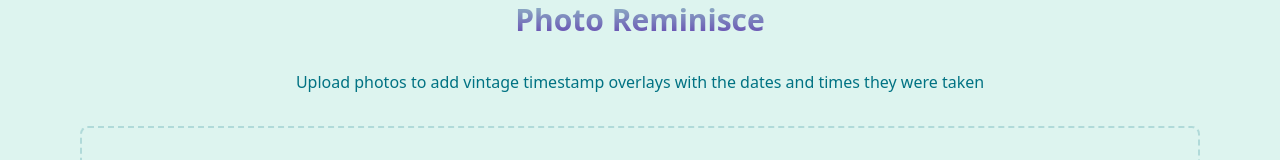
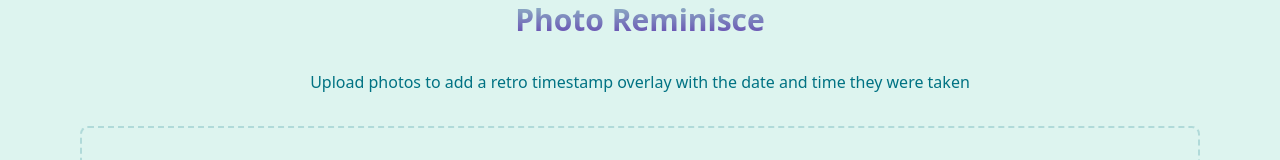
Before and after one commit to ledkhoa/photo-reminisce, a React (Vite) app: page / in a window 1280 px wide. Shown: the part 206-366 px from the top of the page. Built offline with nearby package versions, Linux system fonts and the light colour scheme.

Commit message:
update copy

```diff
--- a/src/App.tsx
+++ b/src/App.tsx
@@ -45,10 +45,12 @@ function App() {
 
   return (
     <main className='container mx-auto py-10 px-4 max-w-6xl'>
-      <img src='logo.png' className='h-40 w-auto mx-auto mb-2'/>
-      <h1 className='text-3xl font-bold text-center bg-clip-text text-transparent bg-gradient-to-t from-primary to-secondary mb-8'>Photo Reminisce</h1>
+      <img src='logo.png' className='h-40 w-auto mx-auto mb-2' />
+      <h1 className='text-3xl font-bold text-center bg-clip-text text-transparent bg-gradient-to-t from-primary to-secondary mb-8'>
+        Photo Reminisce
+      </h1>
       <p className='text-center text-muted-foreground mb-8'>
-        Upload photos to add vintage timestamp overlays with the dates and times
+        Upload photos to add a retro timestamp overlay with the date and time
         they were taken
       </p>
 
```
